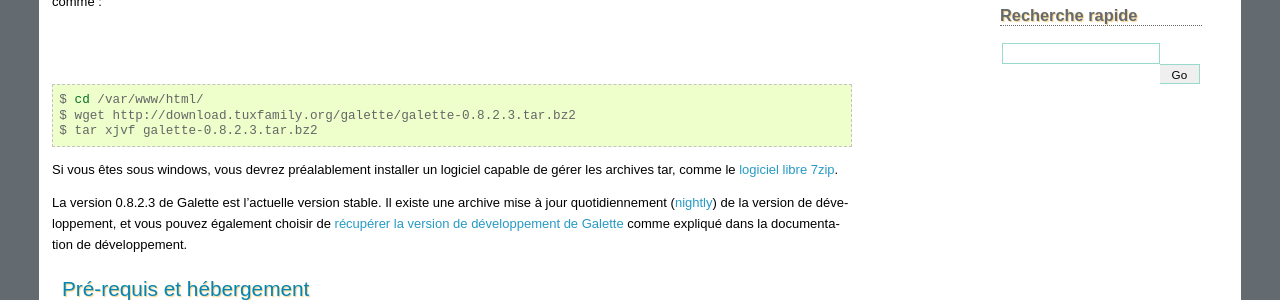
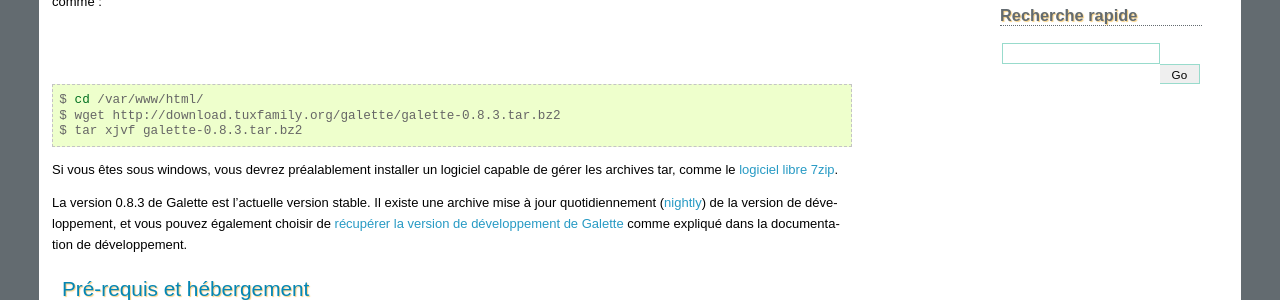
Before and after one commit to galette/galettedoc, a Sphinx documentation site: the page built from source/installation/index.rst, in a window 1280 px wide. Shown: the part 333-633 px from the top of the page. Built offline with Sphinx 7.4.7, drawn with Linux system fonts in a browser that asks for light colours.

Commit message:
Mise à jour en 0.8.3

```diff
--- a/source/installation/index.rst
+++ b/source/installation/index.rst
@@ -12,17 +12,17 @@
 
 L'installation de Galette consiste simplement, après avoir effectué quelques tâches préalables, à vous laisser guider par l'interface et renseigner les quelques informations qui vous seront demandées.
 
-Dans un premier temps, vous allez `télécharger Galette <http://download.tuxfamily.org/galette/galette-0.8.2.3.tar.bz2>`_ et décompresser l'archive. Si vous êtes sous Linux, ça donnera quelque chose comme :
+Dans un premier temps, vous allez `télécharger Galette <http://download.tuxfamily.org/galette/galette-0.8.3.tar.bz2>`_ et décompresser l'archive. Si vous êtes sous Linux, ça donnera quelque chose comme :
 
 .. code-block:: bash
 
    $ cd /var/www/html/
-   $ wget http://download.tuxfamily.org/galette/galette-0.8.2.3.tar.bz2
-   $ tar xjvf galette-0.8.2.3.tar.bz2
+   $ wget http://download.tuxfamily.org/galette/galette-0.8.3.tar.bz2
+   $ tar xjvf galette-0.8.3.tar.bz2
 
 Si vous êtes sous windows, vous devrez préalablement installer un logiciel capable de gérer les archives tar, comme le `logiciel libre 7zip <http://www.spiroo.be/7zip/>`_.
 
-La version 0.8.2.3 de Galette est l'actuelle version stable. Il existe une archive mise à jour quotidiennement (`nightly <http://download.tuxfamily.org/galette/galette-dev.tar.bz2>`_) de la version de développement, et vous pouvez également choisir de  :doc:`récupérer la version de développement de Galette <../development/git>` comme expliqué dans la documentation de développement.
+La version 0.8.3 de Galette est l'actuelle version stable. Il existe une archive mise à jour quotidiennement (`nightly <http://download.tuxfamily.org/galette/galette-dev.tar.bz2>`_) de la version de développement, et vous pouvez également choisir de  :doc:`récupérer la version de développement de Galette <../development/git>` comme expliqué dans la documentation de développement.
 
 Pré-requis et hébergement
 -------------------------
--- a/source/installation/update.rst
+++ b/source/installation/update.rst
@@ -10,7 +10,7 @@
 
    Une mise à jour n'est jamais une opération anodine, puisque vos données sont modifiées. En conséquence, prenez bien soin d'effectuer une **sauvegarde de votre base de données actuelle** ; sous peine de perdre tout ou partie de vos données.
 
-Dans un premier temps, `téléchargez la dernière version de Galette <http://download.tuxfamily.org/galette/galette-0.8.2.3.tar.bz2>`_ et mettez à jour les fichiers. Pour plus de détails sur l'installation des fichiers de Galette, reportez-vous à la section :ref:`préparation de l'installation <preparation>`.
+Dans un premier temps, `téléchargez la dernière version de Galette <http://download.tuxfamily.org/galette/galette-0.8.3.tar.bz2>`_ et mettez à jour les fichiers. Pour plus de détails sur l'installation des fichiers de Galette, reportez-vous à la section :ref:`préparation de l'installation <preparation>`.
 
 Certains fichiers et répertoires contiennent des données et devraient être réintégrés à la nouvelle installation :
 
```
